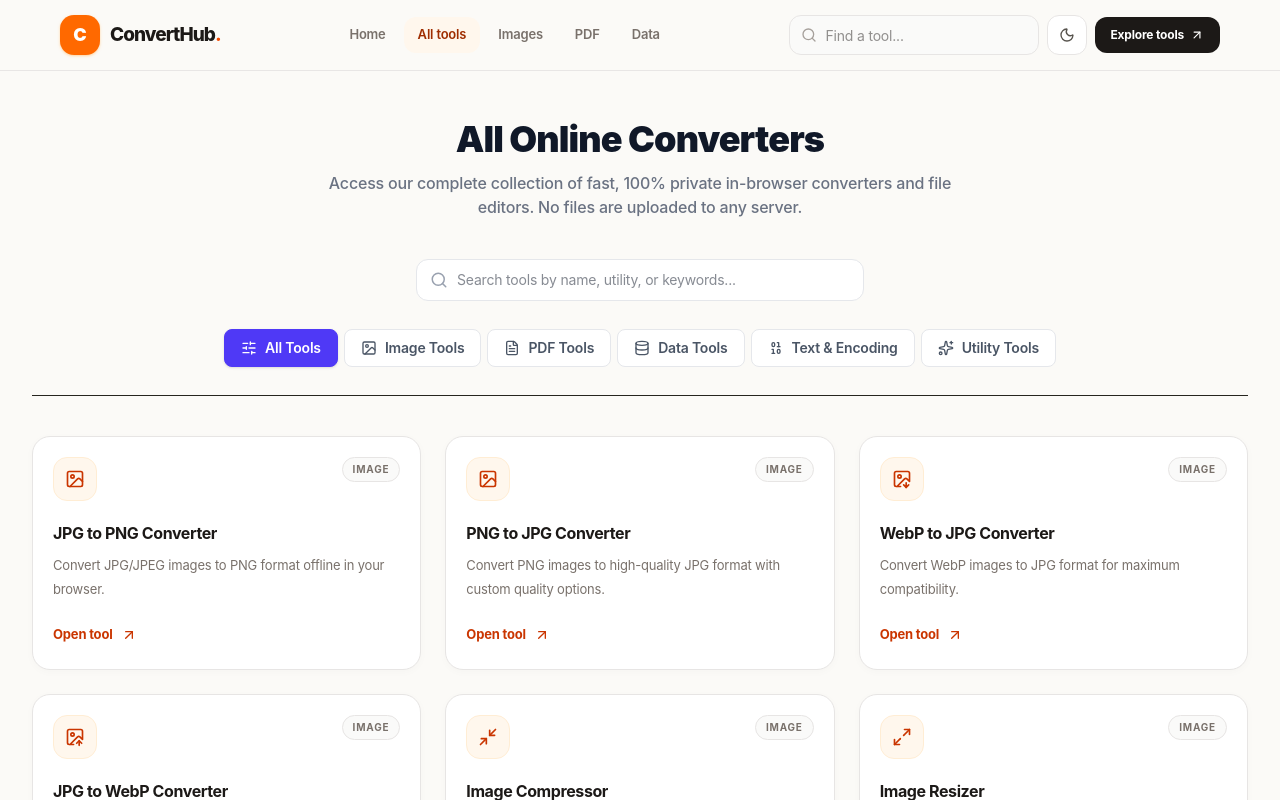
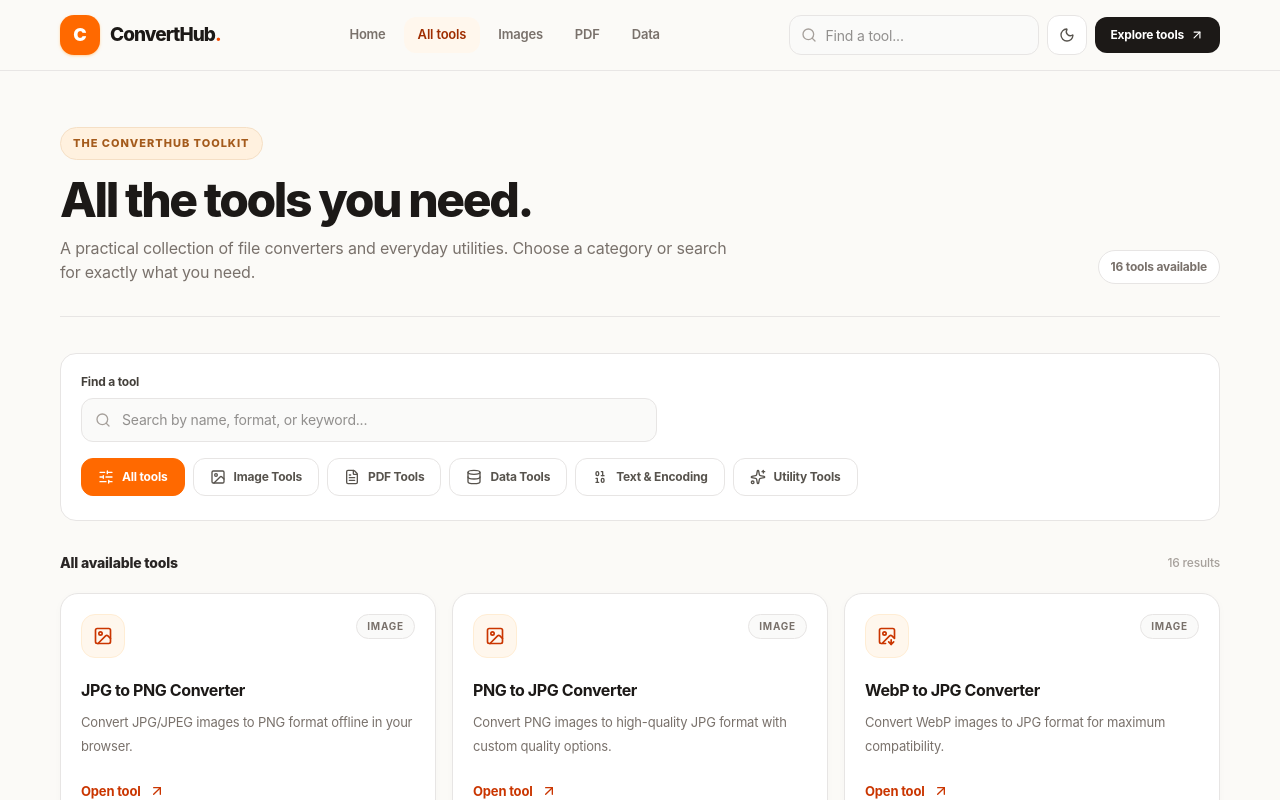
Before and after one commit to Liaquatali123/convert-hub, a Next.js app: page /tools in a window 1280 px wide. Shown: the top 800 px of the page. Built offline with nearby package versions, Linux system fonts and the light colour scheme.

Commit message:
Redesign ConvertHub with a clean MangoDisk-inspired interface

```diff
--- a/app/tools/page.tsx
+++ b/app/tools/page.tsx
@@ -3,141 +3,72 @@
 import React, { useState, useEffect, Suspense } from 'react';
 import { useSearchParams, useRouter } from 'next/navigation';
 import { Search, Image, FileText, Database, Binary, Sparkles, SlidersHorizontal, HelpCircle } from 'lucide-react';
-import { TOOLS, CATEGORIES, Tool } from '@/lib/tools';
+import { TOOLS, CATEGORIES } from '@/lib/tools';
 import ToolCard from '@/components/ToolCard';
-import AdPlaceholder from '@/components/AdPlaceholder';
 
 const categoryIconMap: Record<string, React.ReactNode> = {
-  image: <Image className="w-4 h-4" />,
-  pdf: <FileText className="w-4 h-4" />,
-  data: <Database className="w-4 h-4" />,
-  text: <Binary className="w-4 h-4" />,
-  utility: <Sparkles className="w-4 h-4" />
+  image: <Image className="h-4 w-4" />,
+  pdf: <FileText className="h-4 w-4" />,
+  data: <Database className="h-4 w-4" />,
+  text: <Binary className="h-4 w-4" />,
+  utility: <Sparkles className="h-4 w-4" />,
 };
 
 function ToolsPageContent() {
   const searchParams = useSearchParams();
   const router = useRouter();
   const initialCategory = searchParams.get('category') || 'all';
-
   const [activeCategory, setActiveCategory] = useState(initialCategory);
   const [searchQuery, setSearchQuery] = useState('');
 
-  // Keep state in sync with URL search params
   useEffect(() => {
     setActiveCategory(searchParams.get('category') || 'all');
   }, [searchParams]);
 
   const handleCategoryChange = (category: string) => {
     setActiveCategory(category);
-    if (category === 'all') {
-      router.push('/tools');
-    } else {
-      router.push(`/tools?category=${category}`);
-    }
+    router.push(category === 'all' ? '/tools' : `/tools?category=${category}`);
   };
 
   const filteredTools = TOOLS.filter((tool) => {
     const matchesCategory = activeCategory === 'all' || tool.category === activeCategory;
-    const q = searchQuery.toLowerCase();
-    const matchesSearch =
-      tool.name.toLowerCase().includes(q) ||
-      tool.description.toLowerCase().includes(q) ||
-      tool.keywords.some((k) => k.toLowerCase().includes(q));
-
+    const q = searchQuery.toLowerCase().trim();
+    const matchesSearch = !q || tool.name.toLowerCase().includes(q) || tool.description.toLowerCase().includes(q) || tool.keywords.some((keyword) => keyword.toLowerCase().includes(q));
     return matchesCategory && matchesSearch;
   });
 
   const categoriesList = [
-    { id: 'all', name: 'All Tools', icon: <SlidersHorizontal className="w-4 h-4" /> },
-    ...Object.entries(CATEGORIES).map(([key, value]) => ({
-      id: key,
-      name: value.name,
-      icon: categoryIconMap[key],
-    })),
+    { id: 'all', name: 'All tools', icon: <SlidersHorizontal className="h-4 w-4" /> },
+    ...Object.entries(CATEGORIES).map(([key, value]) => ({ id: key, name: value.name, icon: categoryIconMap[key] })),
   ];
 
   return (
-    <div className="max-w-7xl mx-auto px-4 sm:px-6 lg:px-8 py-12">
-      {/* Page Header */}
-      <div className="text-center max-w-2xl mx-auto mb-10">
-        <h1 className="text-3xl md:text-4xl font-black text-gray-900 dark:text-white tracking-tight mb-3">
-          All Online Converters
-        </h1>
-        <p className="text-sm md:text-base text-gray-500 dark:text-gray-400 font-medium">
-          Access our complete collection of fast, 100% private in-browser converters and file editors. No files are uploaded to any server.
-        </p>
-      </div>
+    <div className="ch-shell w-full py-10 md:py-14">
+      <header className="mb-9 border-b border-stone-200 pb-8 dark:border-stone-800">
+        <span className="ch-eyebrow mb-4">The ConvertHub toolkit</span>
+        <div className="flex flex-col justify-between gap-5 md:flex-row md:items-end">
+          <div><h1 className="text-3xl font-extrabold tracking-[-.05em] text-stone-900 md:text-5xl dark:text-white">All the tools you need.</h1><p className="mt-3 max-w-2xl text-sm leading-6 text-stone-500 md:text-base dark:text-stone-400">A practical collection of file converters and everyday utilities. Choose a category or search for exactly what you need.</p></div>
+          <span className="inline-flex w-fit rounded-full border border-stone-200 bg-white px-3 py-2 text-xs font-bold text-stone-500 dark:border-stone-700 dark:bg-stone-900 dark:text-stone-300">{TOOLS.length} tools available</span>
+        </div>
+      </header>
 
-      {/* Filters Bar: Category Tabs + Search Input */}
-      <div className="flex flex-col gap-6 mb-10 pb-6 border-b border-gray-150 dark:border-gray-900">
-        {/* Search */}
-        <div className="relative w-full max-w-md mx-auto">
-          <input
-            id="all-tools-search-input"
-            type="text"
-            placeholder="Search tools by name, utility, or keywords..."
-            value={searchQuery}
-            onChange={(e) => setSearchQuery(e.target.value)}
-            className="w-full pl-10 pr-4 py-2.5 rounded-xl border border-gray-200 dark:border-gray-800 focus:border-indigo-500 bg-white dark:bg-gray-900 text-gray-900 dark:text-white focus:outline-none transition-all text-sm"
-          />
-          <Search className="w-4.5 h-4.5 absolute left-3.5 top-3 text-gray-400 pointer-events-none" />
-        </div>
-
-        {/* Category Buttons Tabs */}
-        <div className="flex flex-wrap items-center justify-center gap-1.5 overflow-x-auto py-1">
-          {categoriesList.map((cat) => {
-            const isActive = activeCategory === cat.id;
-            return (
-              <button
-                id={`category-tab-btn-${cat.id}`}
-                key={cat.id}
-                onClick={() => handleCategoryChange(cat.id)}
-                className={`flex items-center gap-2 px-4 py-2 rounded-lg text-xs md:text-sm font-semibold transition-all border ${
-                  isActive
-                    ? 'bg-indigo-600 dark:bg-indigo-600 border-indigo-600 text-white shadow-sm font-bold'
-                    : 'bg-white dark:bg-gray-950 border-gray-200 dark:border-gray-800 text-gray-600 dark:text-gray-400 hover:border-gray-300 dark:hover:border-gray-700 hover:text-gray-950 dark:hover:text-white'
-                }`}
-              >
-                {cat.icon}
-                {cat.name}
-              </button>
-            );
+      <div className="mb-8 rounded-2xl border border-stone-200 bg-white p-4 sm:p-5 dark:border-stone-700 dark:bg-stone-900">
+        <label htmlFor="all-tools-search-input" className="mb-2 block text-xs font-bold text-stone-700 dark:text-stone-200">Find a tool</label>
+        <div className="relative mb-4 max-w-xl"><Search className="absolute left-3.5 top-1/2 h-4 w-4 -translate-y-1/2 text-stone-400" /><input id="all-tools-search-input" type="search" placeholder="Search by name, format, or keyword..." value={searchQuery} onChange={(event) => setSearchQuery(event.target.value)} className="h-11 w-full rounded-xl border border-stone-200 bg-stone-50 pl-10 pr-4 text-sm text-stone-800 outline-none focus:border-orange-300 focus:ring-4 focus:ring-orange-100 dark:border-stone-700 dark:bg-stone-950 dark:text-white dark:focus:ring-orange-950" /></div>
+        <div className="flex gap-2 overflow-x-auto pb-1">
+          {categoriesList.map((category) => {
+            const active = activeCategory === category.id;
+            return <button key={category.id} id={`category-tab-btn-${category.id}`} onClick={() => handleCategoryChange(category.id)} className={`inline-flex shrink-0 items-center gap-2 rounded-xl border px-4 py-2.5 text-xs font-bold ${active ? 'border-orange-500 bg-orange-500 text-white' : 'border-stone-200 bg-white text-stone-600 hover:border-orange-200 hover:text-orange-700 dark:border-stone-700 dark:bg-stone-900 dark:text-stone-300'}`}>{category.icon}{category.name}</button>;
           })}
         </div>
       </div>
 
-      {/* Tools Grid */}
-      {filteredTools.length > 0 ? (
-        <div className="grid grid-cols-1 md:grid-cols-2 lg:grid-cols-3 gap-6">
-          {filteredTools.map((tool) => (
-            <ToolCard key={tool.id} tool={tool} />
-          ))}
-        </div>
-      ) : (
-        <div className="p-16 text-center rounded-2xl border border-gray-150 dark:border-gray-900 bg-gray-50/50 dark:bg-gray-950/20 max-w-xl mx-auto">
-          <HelpCircle className="w-12 h-12 text-gray-400 mx-auto mb-3" />
-          <h3 className="text-lg font-bold text-gray-900 dark:text-white mb-1">No matching tools found</h3>
-          <p className="text-sm text-gray-500 dark:text-gray-400">
-            We couldn't find any tools matching your search criteria. Try using other keywords or clear filters to see all available tools.
-          </p>
-        </div>
-      )}
-
-      {/* Ad slot */}
-      <AdPlaceholder id="all-tools-ad-slot" />
+      <div className="mb-5 flex items-center justify-between"><h2 className="text-sm font-extrabold text-stone-800 dark:text-stone-100">{activeCategory === 'all' ? 'All available tools' : CATEGORIES[activeCategory as keyof typeof CATEGORIES]?.name}</h2><span className="text-xs font-medium text-stone-400">{filteredTools.length} results</span></div>
+      {filteredTools.length ? <div className="grid grid-cols-1 gap-4 sm:grid-cols-2 lg:grid-cols-3">{filteredTools.map((tool) => <ToolCard key={tool.id} tool={tool} />)}</div> : <div className="mx-auto max-w-lg rounded-2xl border border-stone-200 bg-white px-6 py-14 text-center dark:border-stone-700 dark:bg-stone-900"><HelpCircle className="mx-auto mb-3 h-10 w-10 text-stone-300" /><h3 className="text-lg font-extrabold text-stone-800 dark:text-white">No tools found</h3><p className="mt-2 text-sm text-stone-500 dark:text-stone-400">Try another search or choose a different category.</p><button onClick={() => { setSearchQuery(''); handleCategoryChange('all'); }} className="mt-5 rounded-xl bg-orange-500 px-4 py-2.5 text-xs font-bold text-white hover:bg-orange-600">Clear filters</button></div>}
     </div>
   );
 }
 
-export default function AllToolsPage() {
-  return (
-    <Suspense fallback={
-      <div className="max-w-7xl mx-auto px-4 sm:px-6 lg:px-8 py-24 text-center">
-        <div className="animate-pulse text-indigo-600 font-semibold text-sm">Loading converters...</div>
-      </div>
-    }>
-      <ToolsPageContent />
-    </Suspense>
-  );
+export default function ToolsPage() {
+  return <Suspense fallback={<div className="ch-shell py-20 text-center text-sm text-stone-500">Loading tools…</div>}><ToolsPageContent /></Suspense>;
 }
```
